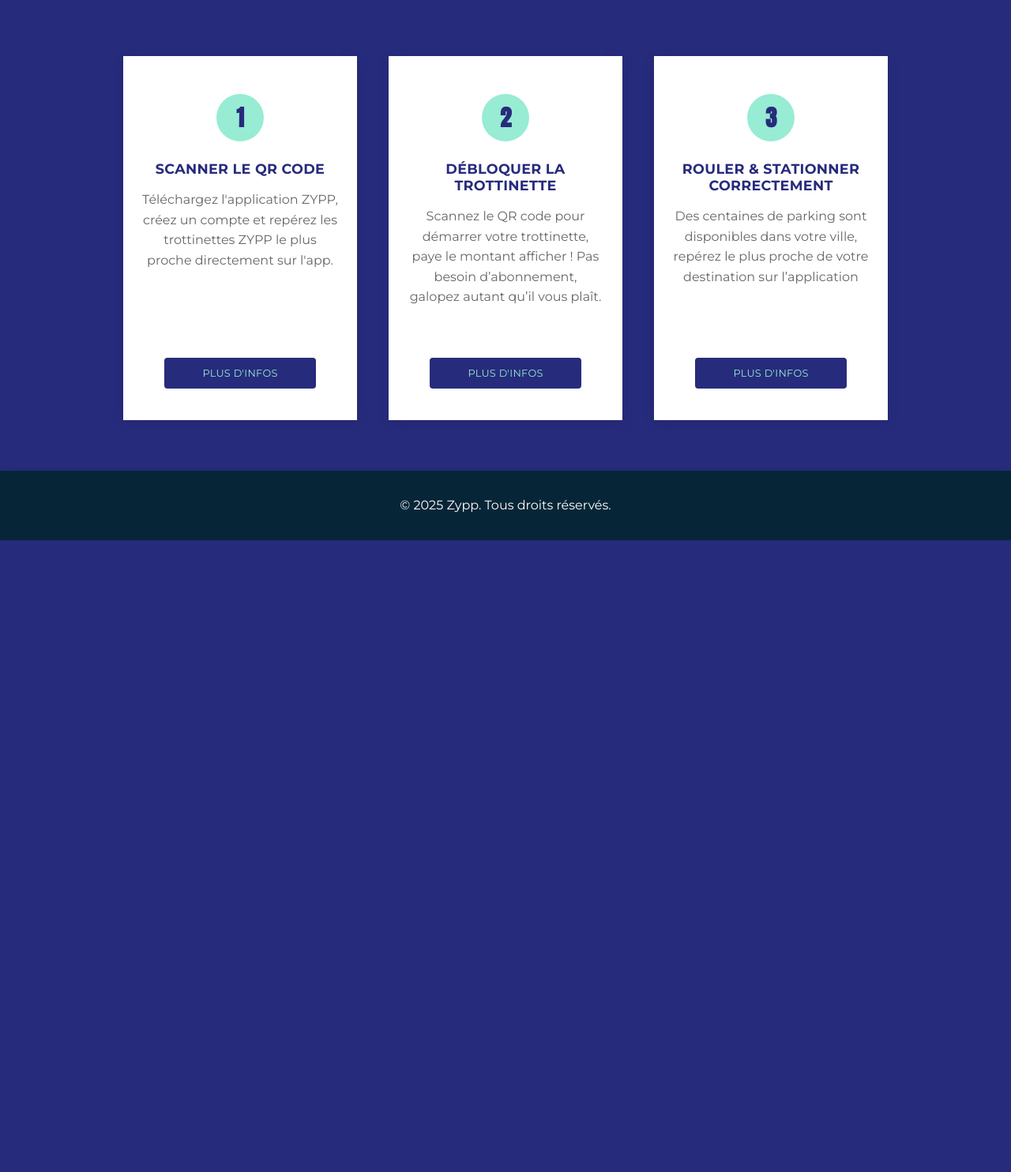
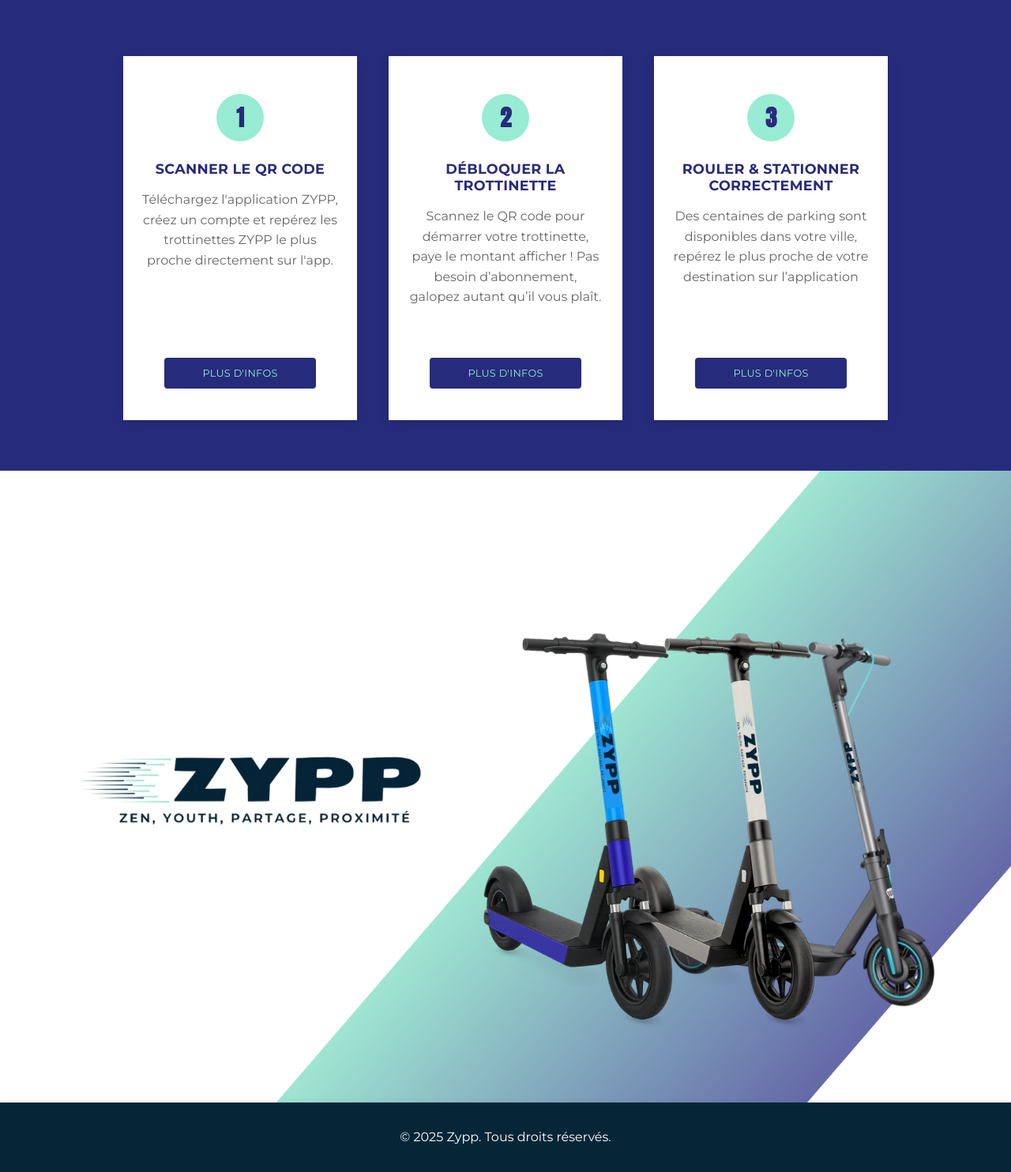
Before and after one commit to Salimou95/Zypp, a PHP site: page / in a window 1280 px wide. Shown: the part 2982-4466 px from the top of the page at 79% size. Before the commit the page ends 3666 px from the top, so only its background shows below. Run offline with PHP 8.4, Linux system fonts and the light colour scheme.

Commit message:
correction page style

```diff
--- a/app/View/home.php
+++ b/app/View/home.php
@@ -131,6 +131,11 @@
   </div>
 </section>
 
+<!-- Section avec image zypp.png en pleine taille -->
+<section class="zypp-image-section">
+    <img src="<?= ASSETS_URL ?>/images/zypp.png" alt="Zypp" class="zypp-full-image">
+</section>
+
 <?php include __DIR__ . '/partials/footer.php'; ?>
 </body>
 </html>
--- a/assets/css/style.css
+++ b/assets/css/style.css
@@ -489,6 +489,117 @@
     transform: translateY(-1px);
 }
 
+/* Section avec image zypp.png en pleine taille */
+.zypp-image-section {
+    position: relative;
+    min-height: 100vh;
+    display: flex;
+    align-items: center;
+    justify-content: center;
+    overflow: hidden;
+    width: 100%;
+}
+
+.zypp-full-image {
+    position: absolute;
+    top: 0;
+    left: 0;
+    width: 100%;
+    height: 100%;
+    object-fit: cover;
+    z-index: 1;
+}
+
+/* Suppression de l'overlay sombre - section commentée */
+/*
+.zypp-image-section::before {
+    content: '';
+    position: absolute;
+    top: 0;
+    left: 0;
+    width: 100%;
+    height: 100%;
+    background: rgba(0, 0, 0, 0.3);
+    z-index: 2;
+}
+*/
+
+.zypp-image-content {
+    position: relative;
+    z-index: 3;
+    text-align: center;
+    color: #ffffff;
+    padding: 2rem;
+    max-width: 800px;
+    margin: 0 auto;
+}
+
+.zypp-image-title {
+    font-size: 3.5rem;
+    font-weight: 700;
+    margin-bottom: 1.5rem;
+    text-shadow: 2px 2px 4px rgba(0, 0, 0, 0.5);
+    font-family: 'Anton', sans-serif;
+    text-transform: uppercase;
+    letter-spacing: 1px;
+}
+
+.zypp-image-text {
+    font-size: 1.3rem;
+    line-height: 1.6;
+    margin-bottom: 2rem;
+    text-shadow: 1px 1px 2px rgba(0, 0, 0, 0.5);
+    font-weight: 400;
+}
+
+.zypp-image-btn {
+    display: inline-block;
+    background: #97ecd3;
+    color: #062638;
+    font-weight: 700;
+    text-decoration: none;
+    padding: 1rem 2.5rem;
+    font-size: 1.1rem;
+    transition: all 0.3s ease;
+    border: 2px solid #97ecd3;
+    border-radius: 0;
+    text-transform: uppercase;
+    letter-spacing: 0.5px;
+    box-shadow: 0 4px 15px rgba(0, 0, 0, 0.2);
+}
+
+.zypp-image-btn:hover {
+    background: #ffffff;
+    color: #062638;
+    transform: translateY(-2px);
+    box-shadow: 0 6px 20px rgba(0, 0, 0, 0.3);
+}
+
+/* Responsive pour la section image zypp */
+@media (max-width: 768px) {
+    .zypp-image-section {
+        min-height: 70vh;
+        background-attachment: scroll; /* Désactive le parallaxe sur mobile pour de meilleures performances */
+    }
+
+    .zypp-image-title {
+        font-size: 2.5rem;
+    }
+
+    .zypp-image-text {
+        font-size: 1.1rem;
+    }
+
+    .zypp-image-btn {
+        padding: 0.8rem 2rem;
+        font-size: 1rem;
+    }
+
+    .zypp-image-content {
+        padding: 1.5rem;
+    }
+}
+
 /* Responsive pour la nouvelle section offre */
 @media (max-width: 768px) {
     .offer-content {
```
Also changed, not shown: assets/images/zypp.png (added).
